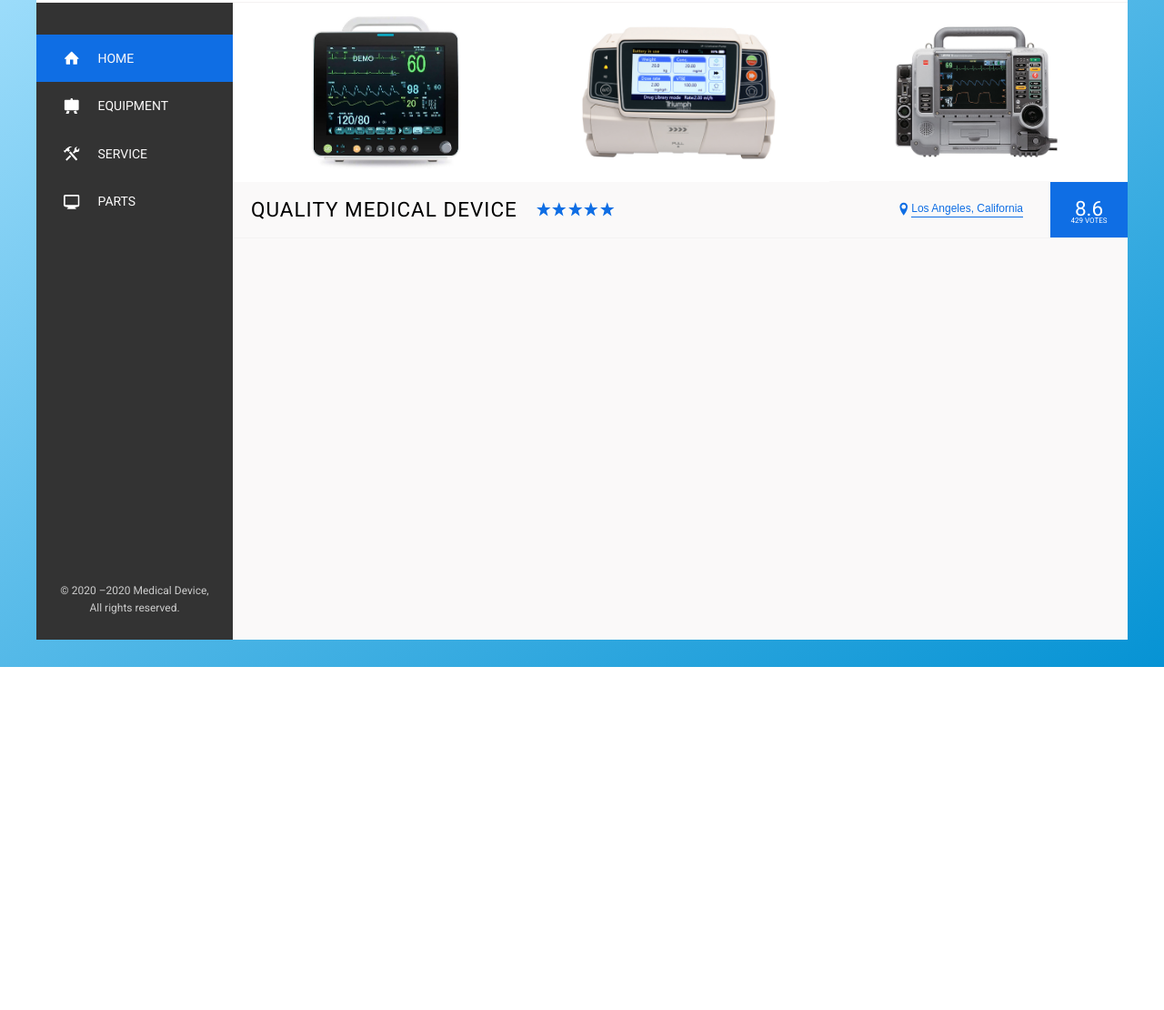
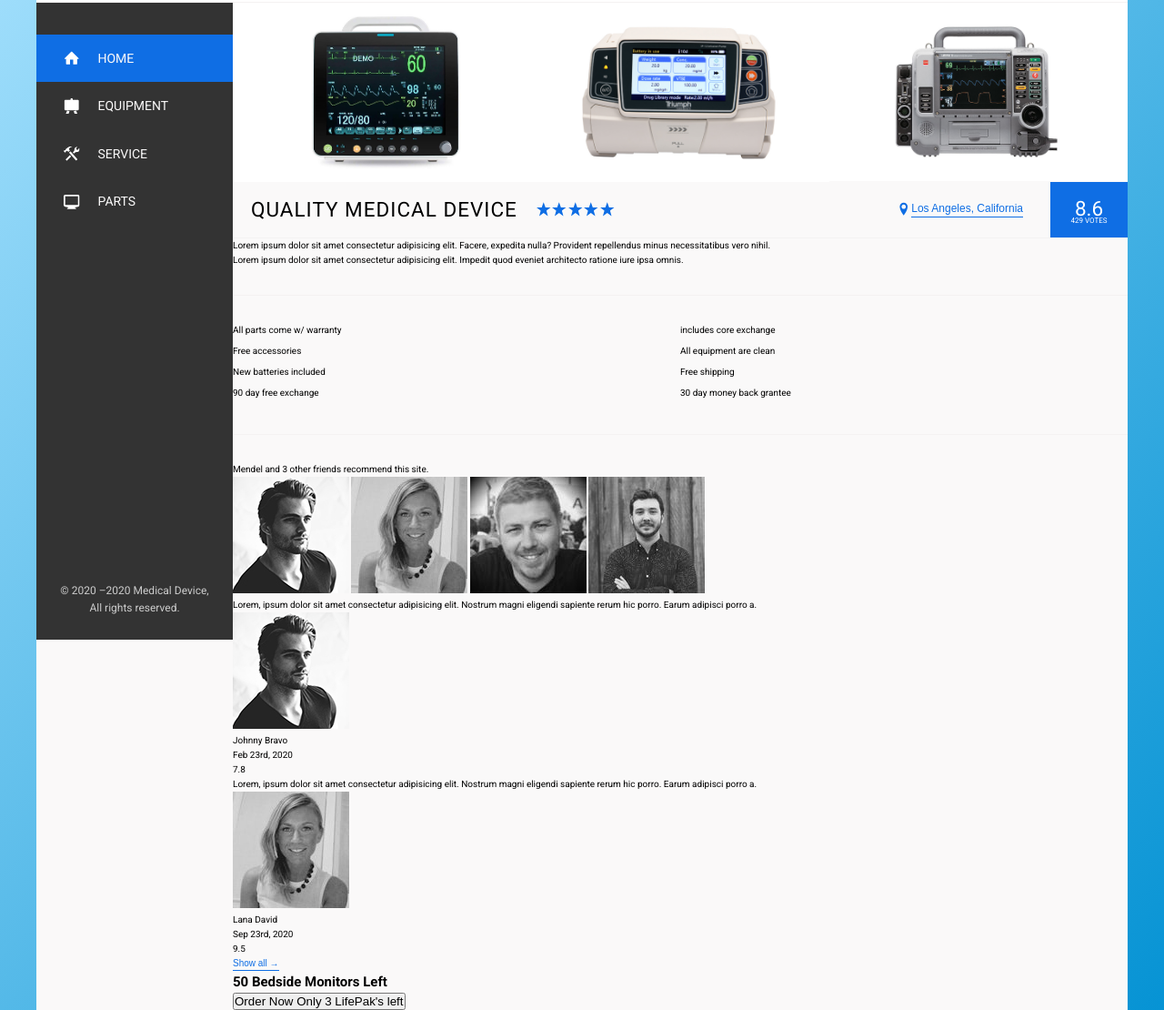
Before and after one commit to Tellisense/medical-device-start, a website: page index.html in a window 1280 px wide. Shown: the part 67-1177 px from the top of the page at 91% size. Before the commit the page ends 800 px from the top, so only its background shows below. Drawn offline with Linux system fonts and the light colour scheme.

Commit message:
saving work

```diff
--- a/index.html
+++ b/index.html
@@ -1,13 +1,16 @@
 <!DOCTYPE html>
 <html lang="en">
+
 <head>
   <meta charset="UTF-8">
   <meta name="viewport" content="width=device-width, initial-scale=1.0">
   <link rel="preconnect" href="https://fonts.gstatic.com">
-<link href="https://fonts.googleapis.com/css2?family=Roboto:ital,wght@0,400;0,700;1,300&display=swap" rel="stylesheet">
+  <link href="https://fonts.googleapis.com/css2?family=Roboto:ital,wght@0,400;0,700;1,300&display=swap"
+    rel="stylesheet">
   <link rel="stylesheet" href="./css/style.css">
   <title>Medical Device </title>
 </head>
+
 <body>
   <div class="container">
 
@@ -15,12 +18,12 @@
     <div class="header">
 
 
-<img src="img/logo.png" alt="medical device logo" class="logo"/>
+      <img src="img/logo.png" alt="medical device logo" class="logo" />
 
 
 
       <form action="#" class="search">
-    <input  id="search" type="text" class="search__input" placeholder="search devices" />
+        <input id="search" type="text" class="search__input" placeholder="search devices" />
         <button class="search__button">
           <svg class="search__icon">
             <use xlink:href="./img/sprite.svg#icon-magnifying-glass"></use>
@@ -47,7 +50,7 @@
         </div>
 
         <div class="user-nav__user">
-  <img class="user-nav__user-photo" src="./img/user-1.jpg" alt="user photo"/>
+          <img class="user-nav__user-photo" src="./img/user-1.jpg" alt="user photo" />
           <span class="user-nav__user-name">Justin</span>
         </div>
       </nav>
@@ -76,14 +79,16 @@
               </svg>
               <span>Equipment</span>
             </a>
-  </li> <li class="side-nav__item">
+          </li>
+          <li class="side-nav__item">
             <a class="side-nav__link" href="#">
               <svg class="side-nav__icon">
                 <use xlink:href="./img/sprite.svg#icon-tools"></use>
               </svg>
               <span>Service</span>
             </a>
-  </li> <li class="side-nav__item">
+          </li>
+          <li class="side-nav__item">
             <a class="side-nav__link" href="#">
               <svg class="side-nav__icon">
                 <use xlink:href="./img/sprite.svg#icon-tv"></use>
@@ -106,13 +111,13 @@
       <main class="device-view">
         <div class="gallery">
           <figure class="gallery__item">
-  <img src="img/device-1.jpg"  alt="Photo of device 1" class="gallery__photo"/>
+            <img src="img/device-1.jpg" alt="Photo of device 1" class="gallery__photo" />
           </figure>
           <figure class="gallery__item">
-  <img src="img/device-2.jpg"  alt="Photo of device 2" class="gallery__photo"/>
+            <img src="img/device-2.jpg" alt="Photo of device 2" class="gallery__photo" />
           </figure>
           <figure class="gallery__item">
-  <img src="img/device-3.jpg" alt="Photo of device 3" class="gallery__photo"/>
+            <img src="img/device-3.jpg" alt="Photo of device 3" class="gallery__photo" />
           </figure>
         </div>
 
@@ -149,23 +154,90 @@
             <div class="overview__rating-average">8.6</div>
             <div class="overview__rating-count">429 Votes</div>
           </div>
+        </div>
+
+        <div class="detail">
+          <div class="description">
+            <p class="paragraph">Lorem ipsum dolor sit amet consectetur adipisicing elit. Facere, expedita nulla?
+              Provident repellendus minus necessitatibus vero nihil.</p>
+
+            <p class="paragraph">Lorem ipsum dolor sit amet consectetur adipisicing elit. Impedit quod eveniet
+              architecto ratione iure ipsa omnis. </p>
+
+            <ul class="list">
+              <li class="list__item">All parts come w/ warranty</li>
+              <li class="list__item">includes core exchange</li>
+              <li class="list__item">Free accessories</li>
+              <li class="list__item">All equipment are clean</li>
+              <li class="list__item">New batteries included</li>
+              <li class="list__item">Free shipping</li>
+              <li class="list__item">90 day free exchange</li>
+              <li class="list__item">30 day money back grantee</li>
+            </ul>
+            <div class="recommend">
+              <p>Mendel and 3 other friends recommend this site.</p>
+              <div class="recommend__friends">
+
+                <img src="./img/user-1.jpg" class="recommend__photo" alt="friend 1" />
+
+                <img src="./img/user-2.jpg" class="recommend__photo" alt="friend 2" />
+
+                <img src="./img/user-3.jpg" class="recommend__photo" alt="friend 3" />
+
+                <img src="./img/user-4.jpg" class="recommend__photo" alt="friend 4" />
+
+              </div>
+            </div>
+          </div>
+          <div class="user-reviews">
+            <figure class="review">
+              <blockquote class="review__text">
+                Lorem, ipsum dolor sit amet consectetur adipisicing elit. Nostrum magni eligendi sapiente rerum hic
+                porro. Earum adipisci porro a.
+              </blockquote>
+              <figcaption class="review__user">
+                <img src="./img/user-1.jpg" alt="" class="review__photo">
+                <div class="review__user-box">
+                  <p class="review__user-name">Johnny Bravo</p>
+                  <p class="review__user-date">Feb 23rd, 2020</p>
+                  <div class="review__rating">7.8</div>
+                </div>
+              </figcaption>
+            </figure>
+
+            <figure class="review">
+              <blockquote class="review__text">
+                Lorem, ipsum dolor sit amet consectetur adipisicing elit. Nostrum magni eligendi sapiente rerum hic
+                porro. Earum adipisci porro a.
+              </blockquote>
+              <figcaption class="review__user">
+                <img src="./img/user-2.jpg" alt="" class="review__photo">
+                <div class="review__user-box">
+                  <p class="review__user-name">Lana David</p>
+                  <p class="review__user-date">Sep 23rd, 2020</p>
+                  <div class="review__rating">9.5</div>
+                </div>
+              </figcaption>
+            </figure>
+
+            <button class="btn-inline">Show all <span>&rarr;</span></button>
+
+          </div>
+          <div class="cta">
+            <h2 class="cta__book-now">50 Bedside Monitors Left</h2>
+            <button class="btn">
+              <span class="btn__visible">Order Now</span>
+              <span class="btn__invisible">Only 3 LifePak's left</span>
+            </button>
 
 
           </div>
-
-
-
-
+        </div>
 
 
       </main>
-
-
-
     </div>
-
-
-
   </div>
 </body>
+
 </html>
--- a/sass/_base.scss
+++ b/sass/_base.scss
@@ -1,3 +1,4 @@
+// pure css
 :root {
   --color-primary: #0f6ee4;
   --color-primary-light: #a2dffc;
@@ -21,6 +22,8 @@
   --line: 1px solid var(--color-grey-light-2);
 }
 
+
+//sass
 $bp-largest: 75em; // 1200px
 $bp-large: 68.75em; // 1100px   1100 / 16 = 68.75em
 $bp-medium: 56.25em; // 900px
--- a/sass/_components.scss
+++ b/sass/_components.scss
@@ -329,3 +329,32 @@
   box-shadow: none;
 }
 }
+
+
+.list {
+  list-style: none;
+  margin: 3rem 0;
+  padding: 3rem 0;
+border-top: var(--line);
+border-bottom: var(--line);
+display: flex;
+flex-wrap: wrap;
+
+
+ &__item {
+    // flex-grow: 0;
+    // flex-shrink: 0;
+    // flex-basis: 50%;
+    flex: 0 0 50%;
+    margin-bottom: 0.7rem;
+ }
+
+
+ &__item:before {
+  content: "";
+
+
+
+ }
+
+}
```
Also changed, not shown: css/style.css, 1 other file. Lines whose indentation alone changed are shown as unchanged.
